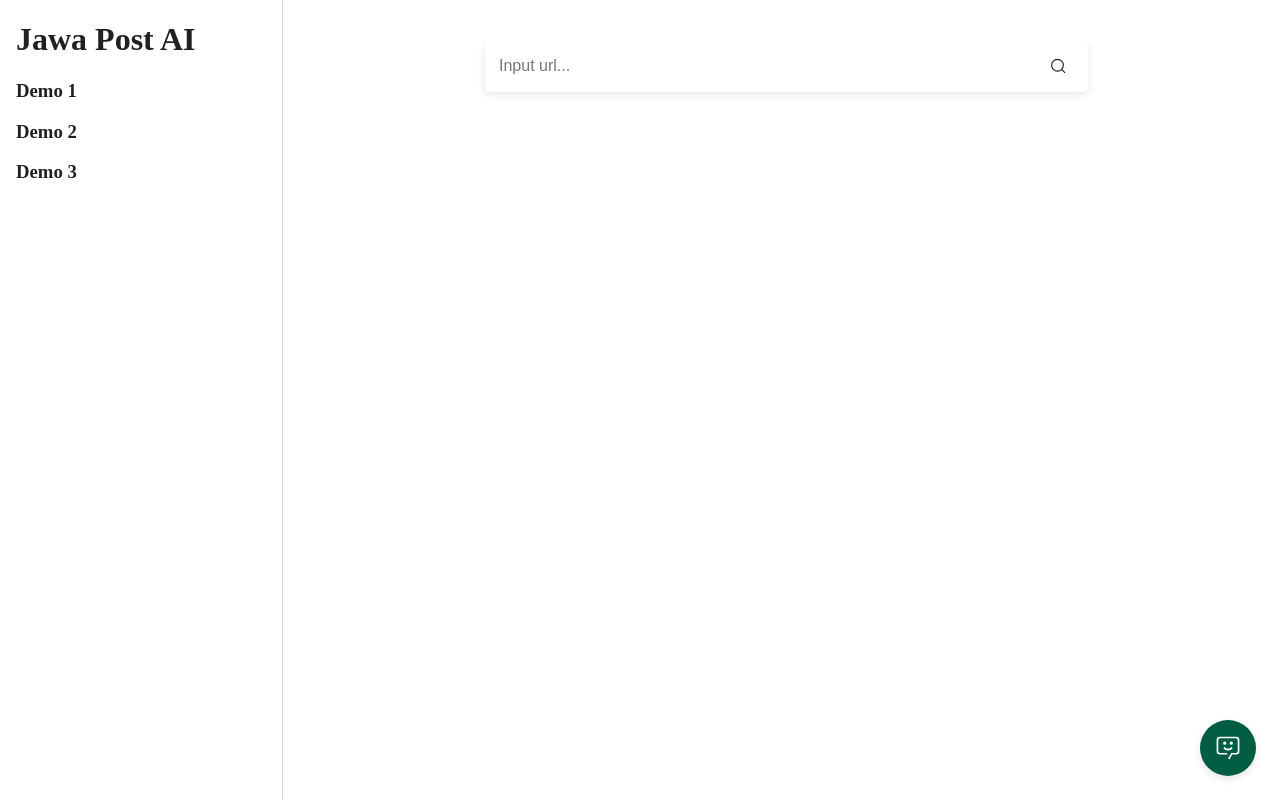
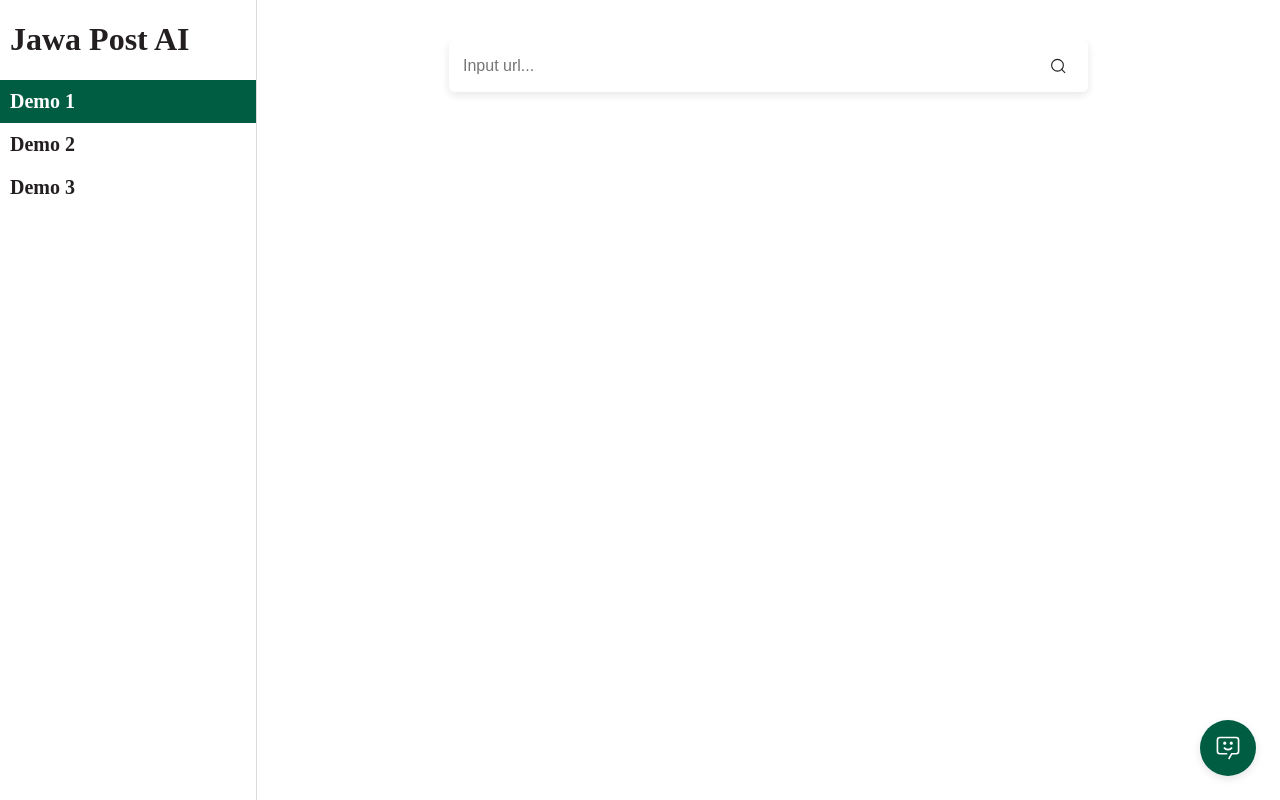
Before and after one commit to babymagnum/jawapost-ai, a Next.js app: page / in a window 1280 px wide. Built offline with nearby package versions, Linux system fonts and the light colour scheme.

Commit message:
Update: add zustand to state management

```diff
--- a/pages/api/extract_article.ts
+++ b/pages/api/extract_article.ts
@@ -5,9 +5,10 @@
 import { HNSWLib } from "langchain/vectorstores/hnswlib";
 import { ExtractArticleModel } from "./model/extract_article_model";
 import { chatModel, embeddings } from "../helpers/openai_instance";
-import { data } from "cheerio/lib/api/attributes";
-import { HumanMessage, SystemMessage, AIMessage } from "langchain/schema";
+import { HumanMessage, SystemMessage } from "langchain/schema";
 import { extractDataPrompts } from "./prompts/extract_article_prompts";
+import { PuppeteerWebBaseLoader } from "langchain/document_loaders/web/puppeteer";
+import { PlaywrightWebBaseLoader } from "langchain/document_loaders/web/playwright";
 
 export default async function handler(request: NextApiRequest, response: NextApiResponse<ExtractArticleModel>) {
     const url = request.body.url || '';
@@ -47,17 +48,16 @@
 
     const filteredDocuments = await vectorStore.similaritySearch(title)
 
+    filteredDocuments.forEach((element, index) => {
+        console.log(`filteredDocuments ${index} ==> ${element.pageContent}`)
+    });
+
     const filteredVectorStore = await HNSWLib.fromDocuments(
         filteredDocuments, embeddings
     )
 
     await filteredVectorStore.save("././url-sources/temp-berita");
 
-    filteredDocuments.forEach((element, index) => {
-        console.log(`filteredDocuments ${index} ==> ${element.pageContent}`)
-    });
-
-    filteredDocuments
     askToOpenAI(filteredDocuments.map(element => element.pageContent).toString(), response)
 }
 
--- a/pages/index.tsx
+++ b/pages/index.tsx
@@ -1,8 +1,13 @@
 import Head from 'next/head';
-import { Demo1 } from './modules/demo1/demo1';
 import { Colors } from './helpers/const_strings';
+import { FC, useMemo, useState } from 'react';
+import MemoDemo1 from './modules/demo1/demo1';
+import MemoDemo2 from './modules/demo2/demo2';
+import MemoDemo3 from './modules/demo3/demo3';
 
 export default function Home() {
+  const [index, setIndex] = useState(0)
+
   return (
     <>
       <Head>
@@ -10,18 +15,45 @@
         <link rel="icon" href="/favicon.ico" />
       </Head>
 
-      <div style={{ flexDirection: 'row', height: '100vh', display: 'flex', gap: 10, margin: -8 }}>
-        <div style={{ width: '20vw', height: '100%', paddingLeft: 16 }}>
-          <h1 style={{color: Colors.black}}>Jawa Post AI</h1>
-          <h3 style={{color: Colors.black}}>Demo 1</h3>
-          <h3 style={{color: Colors.black}}>Demo 2</h3>
-          <h3 style={{color: Colors.black}}>Demo 3</h3>
+      <div style={{ flexDirection: 'row', height: '100vh', display: 'flex', margin: -8 }}>
+        <div style={{ width: '20vw', height: '100%' }}>
+          <h1 style={{ color: Colors.black, marginInline: 10 }}>Jawa Post AI</h1>
+          <HomeMenu
+            selected={index === 0} content={'Demo 1'}
+            onDivClick={() => setIndex(0)}
+          />
+          <HomeMenu
+            selected={index === 1} content={'Demo 2'}
+            onDivClick={() => setIndex(1)}
+          />
+          <HomeMenu
+            selected={index === 2} content={'Demo 3'}
+            onDivClick={() => setIndex(2)}
+          />
         </div>
         <div style={{ width: 1, height: '100%', backgroundColor: Colors.disableLight }} />
-        <div style={{ flex: '1', overflowY: 'auto', }}>
-          <Demo1 />
-        </div>
+        {
+            [
+              <MemoDemo1 />,
+              <MemoDemo2 />,
+              <MemoDemo3 />
+            ][index]
+          }
       </div>
     </>
   );
 }
+
+interface HomeMenuProps {
+  selected: boolean
+  content: string
+  onDivClick: () => void
+}
+
+const HomeMenu: FC<HomeMenuProps> = ({ selected, content, onDivClick }) => {
+  return (
+    <div onClick={onDivClick} style={{ backgroundColor: selected ? Colors.genoa : 'transparent', paddingBlock: 10, paddingInline: 10 }}>
+      <span style={{ fontSize: 20, fontWeight: 'bold', color: selected ? Colors.white : Colors.black }}>{content}</span>
+    </div>
+  )
+}
--- a/pages/modules/demo1/components/result_content.tsx
+++ b/pages/modules/demo1/components/result_content.tsx
@@ -1,14 +1,23 @@
-import { FC } from "react";
-import { Demo1Result } from "../model/demo1_result";
+import { useEffect, useRef } from "react";
+import { useDemo1Store } from "../demo1_store";
 
-interface ResultContentProps {
-    result: Demo1Result
-}
+export const ResultContent = () => {
+    const result = useDemo1Store(state => state.result)
+    const setScrollPosition = useDemo1Store(state => state.setScrollPosition)
+    const scrollPosition = useDemo1Store(state => state.scrollPosition)
+    const divRef = useRef<HTMLDivElement>()
 
-export const ResultContent: FC<ResultContentProps> = ({ result }) => {
+    useEffect(() => {
+        if (divRef.current) {
+            divRef.current.scrollTop = scrollPosition
+        }
+    }, [])
+
     return (
-        <>
-            <p style={{whiteSpace: 'pre-wrap', overflowWrap: 'break-word'}}>{result.klasifikasi}</p>
-        </>
+        <div ref={divRef} onScroll={(event) => {
+            setScrollPosition(event.currentTarget.scrollTop)
+        }} style={{ flex: 1, overflowY: 'auto', paddingInline: '15vw' }}>
+            <p style={{ whiteSpace: 'pre-wrap', overflowWrap: 'break-word' }}>{result?.klasifikasi ?? ''}</p>
+        </div>
     )
 }
--- a/pages/modules/demo1/components/url_input.tsx
+++ b/pages/modules/demo1/components/url_input.tsx
@@ -7,20 +7,20 @@
 import IcSearch from "../../../../assets/svg/ic_search.svg"
 import { TailSpin } from "react-loader-spinner";
 import { ExtractArticleModel } from "../../../api/model/extract_article_model";
+import { useDemo1Store } from "../demo1_store";
 
 function delay(ms: number) {
     return new Promise(resolve => setTimeout(resolve, ms));
 }
 
-interface UrlInputProps {
-    onProcessResult: (result: Demo1Result) => void
-    urlState: RequestState
-    setUrlState: React.Dispatch<React.SetStateAction<RequestState>>
-}
-
-export const UrlInput: FC<UrlInputProps> = ({ onProcessResult, urlState, setUrlState }) => {
-    const [url, setUrl] = useState('')
-    const [errorUrl, setErrorUrl] = useState('')
+export const UrlInput = () => {
+    const url = useDemo1Store(state => state.url)
+    const errorUrl = useDemo1Store(state => state.errorUrl)
+    const setUrl = useDemo1Store(state => state.setUrl)
+    const setErrorUrl = useDemo1Store(state => state.setErrorUrl)
+    const urlState = useDemo1Store(state => state.urlState)
+    const setUrlState = useDemo1Store(state => state.setUrlState)
+    const setResult = useDemo1Store(state => state.setResult)
 
     async function proccessUrl() {
         if (url === '') {
@@ -49,7 +49,7 @@
             }
 
             // set the result
-            onProcessResult({
+            setResult({
                 klasifikasi: data.content ?? '',
                 labelling: 'labelling',
                 kategori: 'kategori',
@@ -63,7 +63,7 @@
     }
 
     return (
-        <>
+        <div style={{marginInline: '15vw'}}>
             <CustomDiv paddingHorizontal={12} paddingVertical={8} children={(
                 <div style={{ flexDirection: 'row', display: 'flex', alignItems: 'center' }}>
                     <input
@@ -99,6 +99,6 @@
             )} />
             {errorUrl !== '' &&
                 <p style={{ marginTop: 6, fontSize: 12, color: Colors.danger }}>{errorUrl}</p>}
-        </>
+        </div>
     )
 }
--- a/pages/modules/demo1/demo1.tsx
+++ b/pages/modules/demo1/demo1.tsx
@@ -1,33 +1,23 @@
-import { FC, useEffect, useState } from "react";
+import { FC, UIEventHandler, memo, useEffect, useRef, UIEvent } from "react";
 import { Colors } from "../../helpers/const_strings";
 import { CustomDiv } from "../../components/custom_div";
 import { UrlInput } from "./components/url_input";
-import { RequestState } from "../../interface/request_state";
-import { Demo1Result } from "./model/demo1_result";
 import { ResultContent } from "./components/result_content";
 import IcChatBot from "../../../assets/svg/ic_chatbot.svg";
 import { Chatbox } from "./components/chatbox";
+import { useDemo1Store } from "./demo1_store";
 
-interface Demo1Props {
-
-}
-
-export const Demo1: FC<Demo1Props> = () => {
-    const [result, setResult] = useState<Demo1Result>({})
-    const [urlState, setUrlState] = useState(RequestState.IDLE)
-    const [chatBoxVisible, setChatBoxVisible] = useState(false)
+const Demo1 = () => {
+    const setChatBoxVisible = useDemo1Store(state => state.setChatBoxVisible)
 
     return (
-        <div style={{ paddingLeft: '15vw', overflowX: 'hidden', paddingRight: '15vw', marginTop: '5vh' }}>
-            <UrlInput
-                onProcessResult={(result: Demo1Result) => {
-                    setResult(result)
-                }}
-                urlState={urlState}
-                setUrlState={setUrlState} />
-            <ResultContent result={result} />
-            <CustomDiv onDivClick={() => setChatBoxVisible(true)} borderRadius={1000} backgroundColor={Colors.genoa} style={{position: 'absolute', width: 56, height: 56, justifyContent: 'center', alignItems: 'center', display: 'flex', bottom: 24, right: 24}} children={(<IcChatBot width={26} height={26} fill={Colors.white} />)} />
-            <Chatbox isArticleExist={result.klasifikasi !== undefined} setVisible={setChatBoxVisible} visible={chatBoxVisible} />
+        <div style={{ flex: 1, flexDirection: 'column', display: 'flex', overflowX: 'hidden', marginTop: '5vh' }}>
+            <UrlInput />
+            <ResultContent />
+            <CustomDiv onDivClick={() => setChatBoxVisible(true)} borderRadius={1000} backgroundColor={Colors.genoa} style={{ position: 'absolute', width: 56, height: 56, justifyContent: 'center', alignItems: 'center', display: 'flex', bottom: 24, right: 24 }} children={(<IcChatBot width={26} height={26} fill={Colors.white} />)} />
+            <Chatbox />
         </div>
     )
 }
+
+export default memo(Demo1)
--- /dev/null
+++ b/pages/modules/demo1/demo1_store.ts
@@ -0,0 +1,48 @@
+import { create } from 'zustand'
+import { RequestState } from '../../interface/request_state'
+import { Demo1Result } from './model/demo1_result'
+import { ChatsModel } from './model/chats_model'
+
+type State = {
+    url: string
+    errorUrl: string
+    urlState: RequestState
+    result?: Demo1Result
+    chatBoxVisible: boolean
+    query: string
+    chats: ChatsModel[]
+    askOpenAIState: RequestState
+    scrollPosition: number
+}
+
+type Actions = {
+    setResult: (data: Demo1Result) => void
+    setUrl: (data: string) => void
+    setErrorUrl: (data: string) => void
+    setUrlState: (data: RequestState) => void
+    setChatBoxVisible: (data: boolean) => void
+    setQuery: (data: string) => void
+    addChats: (data: ChatsModel) => void
+    setAskOpenAIState: (data: RequestState) => void
+    setScrollPosition: (data: number) => void
+}
+
+export const useDemo1Store = create<State & Actions>()((set, get) => ({
+    url: '',
+    errorUrl: '',
+    urlState: RequestState.IDLE,
+    chatBoxVisible: false,
+    query: '',
+    chats: [],
+    askOpenAIState: RequestState.IDLE,
+    scrollPosition: 0,
+    setUrl: (data) => set(({ url: data })),
+    setErrorUrl: (data) => set(({ errorUrl: data })),
+    setUrlState: (data) => set(({ urlState: data })),
+    setResult: (data) => set(({ result: data })),
+    setChatBoxVisible: (data) => set(({ chatBoxVisible: data })),
+    setQuery: (data) => set(({ query: data })),
+    addChats: (data) => set(state => ({ chats: [...state.chats, data] })),
+    setAskOpenAIState: (data) => set(({ askOpenAIState: data })),
+    setScrollPosition: (data) => set(({ scrollPosition: data })),
+}))
--- a/pages/modules/demo2/demo2.tsx
+++ b/pages/modules/demo2/demo2.tsx
@@ -0,0 +1,13 @@
+import { FC, memo } from "react";
+
+interface Demo2Props { }
+
+const Demo2: FC<Demo2Props> = () => {
+    return (
+        <div style={{ flex: 1, paddingLeft: '15vw', overflowX: 'hidden', overflowY: 'auto', paddingRight: '15vw', marginTop: '5vh' }}>
+            <h1>Demo 2</h1>
+        </div>
+    )
+}
+
+export default memo(Demo2)
--- a/pages/modules/demo3/demo3.tsx
+++ b/pages/modules/demo3/demo3.tsx
@@ -0,0 +1,13 @@
+import { FC, memo } from "react";
+
+interface Demo3Props { }
+
+const Demo3: FC<Demo3Props> = () => {
+    return (
+        <div style={{ flex: 1, paddingLeft: '15vw', overflowY: 'auto', overflowX: 'hidden', paddingRight: '15vw', marginTop: '5vh' }}>
+            <h1>Demo 3</h1>
+        </div>
+    )
+}
+
+export default memo(Demo3)
```
Also changed, not shown: package.json (+6 -1 lines), pages/api/chatbot_article.ts (+13 -1 lines), pages/modules/demo1/components/chatbox.tsx (+23 -22 lines), url-sources/temp-berita/docstore.json (+1 -1 lines), 2 other files (tests, documents, lock files or other folders).
